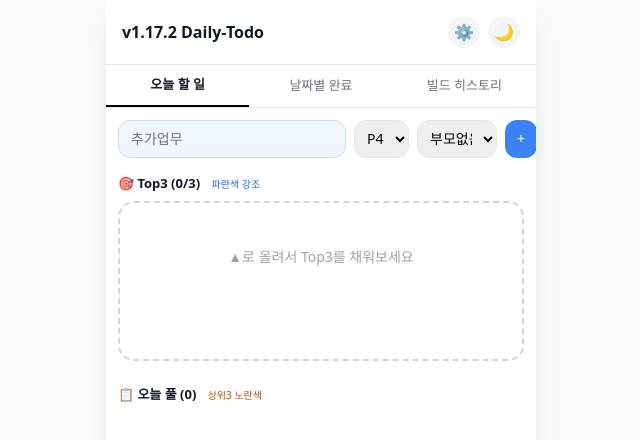
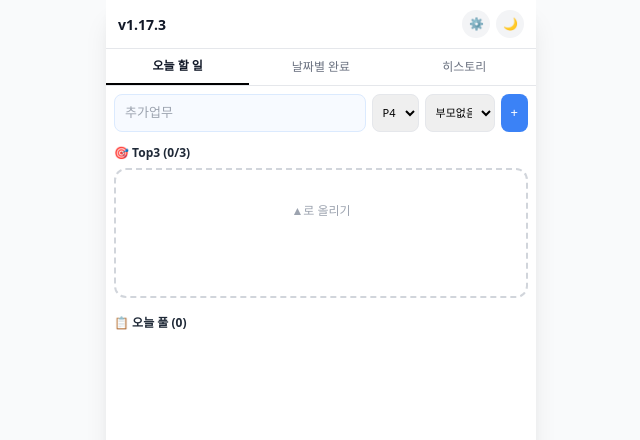
Before and after one commit to apoco211/Daily-Todo, a React (Vite) app: page / in a window 1280 px wide. Shown: the top 440 px of the page, without its empty margins (319-959 px from the left). Built offline with nearby package versions, Linux system fonts and the light colour scheme.

Commit message:
App.jsx 업데이트

```diff
--- a/src/App.jsx
+++ b/src/App.jsx
@@ -4,7 +4,7 @@ import { SortableContext, verticalListSortingStrategy, useSortable, arrayMove }
 import { CSS } from "@dnd-kit/utilities"
 
 const PROXY = "https://todoist-proxy.apoco211.workers.dev"
-const VERSION = "v1.17.2"
+const VERSION = "v1.17.3"
 
 function getRootId(task, taskMap) {
   if (!task) return null
@@ -17,69 +17,58 @@ function getRootId(task, taskMap) {
   return cur?.id || task.id
 }
 
+// v1.16.3 원본 그대로 - 카드 작고 효율적
 function SortableItem({ task, parentContent, isTop, isCandidate, hasChildren, expanded, onToggle, onMoveTop, onMoveDown, onComplete, onDelete, childrenList }) {
   const { attributes, listeners, setNodeRef, transform, transition, isDragging } = useSortable({ id: task.id })
   const style = { transform: CSS.Transform.toString(transform), transition, opacity: isDragging? 0.5 : 1 }
 
-  // 디자인 원본 유지, 색만 요청한 것만 - 진하게 수정
-  let cardClass = "bg-white dark:bg-gray-800 border border-gray-200 dark:border-gray-700"
-  if (isTop) cardClass = "bg-blue-100 dark:bg-blue-900/40 border-2 border-blue-300 dark:border-blue-600" // Top3 파란색 - 더 진하게
-  else if (isCandidate) cardClass = "bg-amber-50 dark:bg-amber-900/20 border-2 border-amber-300 dark:border-amber-600/50" // 풀 상위3 노란색 - 더 진하게
+  // 원래 디자인: 작고 컴팩트 p-2.5 text-[13px]
+  // 색만 요청한 것만 추가: Top3 파란, 풀 상위3 노란
+  let base = "rounded-lg p-2.5 flex flex-col gap-1 bg-white dark:bg-gray-800 border border-gray-200 dark:border-gray-700"
+  if (isTop) base = "rounded-lg p-2.5 flex flex-col gap-1 bg-blue-50 dark:bg-blue-900/20 border border-blue-200 dark:border-blue-700"
+  if (isCandidate) base = "rounded-lg p-2.5 flex flex-col gap-1 bg-amber-50/80 dark:bg-amber-900/10 border border-amber-200 dark:border-amber-800/40"
 
   return (
-    <div ref={setNodeRef} style={style} className={`rounded-xl p-3 flex flex-col gap-2 ${cardClass}`}>
-      <div className="flex items-start gap-2">
-        <button {...attributes} {...listeners} className="mt-1 text-gray-400 dark:text-gray-500 cursor-grab">≡</button>
+    <div ref={setNodeRef} style={style} className={base}>
+      <div className="flex items-center gap-1.5">
+        <button {...attributes} {...listeners} className="text-gray-300 dark:text-gray-600 cursor-grab text-[12px]">≡</button>
         <div className="flex-1 min-w-0">
-          {parentContent && <div className="text-[11px] text-gray-500 dark:text-gray-400 mb-0.5 truncate">{parentContent} ▸</div>}
-          <div className="text-[14px] leading-snug text-gray-900 dark:text-gray-100 break-words">{task.content}</div>
-          <div className="flex gap-1 mt-1">
-            {task.priority > 1 && <span className={`text-[10px] px-1.5 py-0.5 rounded font-bold ${task.priority===4?'bg-red-500 text-white':task.priority===3?'bg-orange-400 text-white':'bg-blue-400 text-white'}`}>P{task.priority}</span>}
-            {hasChildren && <span className="text-[10px] px-1.5 py-0.5 rounded bg-gray-200 dark:bg-gray-700 dark:text-gray-300">{childrenList?.length} 하위</span>}
-          </div>
+          {parentContent && <div className="text-[10px] text-gray-500 dark:text-gray-400 leading-none mb-0.5 truncate">{parentContent} ▸</div>}
+          <div className="text-[13px] leading-tight text-gray-900 dark:text-gray-100 truncate">{task.content}</div>
         </div>
-        <div className="flex flex-col gap-1 ml-1 shrink-0">
+        <div className="flex items-center gap-0.5 shrink-0">
+          {task.priority>1 && <span className={`text-[9px] px-1 py-0.5 rounded font-bold ${task.priority===4?'bg-red-500 text-white':task.priority===3?'bg-orange-400 text-white':'bg-blue-400 text-white'}`}>P{task.priority}</span>}
+          {hasChildren && <span className="text-[9px] px-1 py-0.5 rounded bg-gray-100 dark:bg-gray-700 dark:text-gray-300">{childrenList?.length}</span>}
           {!isTop? (
             <>
-              <button onClick={()=>onMoveTop(task.id)} className="w-7 h-7 bg-blue-500 hover:bg-blue-600 text-white rounded-lg text-xs font-bold">▲</button>
-              {hasChildren && <button onClick={()=>onToggle(task.id)} className="w-7 h-7 bg-gray-100 dark:bg-gray-700 dark:text-gray-200 rounded-lg text-[11px]">{expanded?'▲':'▼'}</button>}
-              <button onClick={()=>onDelete(task.id)} className="w-7 h-7 bg-gray-100 dark:bg-gray-700 dark:text-gray-200 rounded-lg text-xs">✕</button>
+              <button onClick={()=>onMoveTop(task.id)} className="w-6 h-6 bg-blue-500 text-white rounded-md text-[11px] font-bold">▲</button>
+              {hasChildren && <button onClick={()=>onToggle(task.id)} className="w-6 h-6 bg-gray-100 dark:bg-gray-700 dark:text-gray-200 rounded-md text-[10px]">{expanded?'▲':'▼'}</button>}
+              <button onClick={()=>onDelete(task.id)} className="w-6 h-6 bg-gray-100 dark:bg-gray-700 dark:text-gray-300 rounded-md text-[10px]">✕</button>
             </>
           ) : (
             <>
-              <button onClick={()=>onComplete(task.id)} className="w-7 h-7 bg-black dark:bg-white text-white dark:text-black rounded-lg text-xs font-bold">✓</button>
-              <button onClick={()=>onMoveDown(task.id)} className="w-7 h-7 bg-gray-100 dark:bg-gray-700 dark:text-gray-200 rounded-lg text-xs">▼</button>
+              <button onClick={()=>onComplete(task.id)} className="w-6 h-6 bg-black dark:bg-white text-white dark:text-black rounded-md text-[11px] font-bold">✓</button>
+              <button onClick={()=>onMoveDown(task.id)} className="w-6 h-6 bg-gray-100 dark:bg-gray-700 dark:text-gray-300 rounded-md text-[10px]">▼</button>
             </>
           )}
         </div>
       </div>
 
       {!isTop && expanded && childrenList?.length>0 && (
-        <div className="ml-6 mt-2 pl-3 border-l-2 border-gray-200 dark:border-gray-700 flex flex-col gap-2">
+        <div className="ml-5 pl-2.5 border-l border-gray-200 dark:border-gray-700 flex flex-col gap-1">
           {childrenList.map(child=>(
-            <div key={child.id} className="bg-gray-50 dark:bg-gray-900/50 rounded-lg p-2 flex justify-between items-center border dark:border-gray-700">
-              <div className="min-w-0">
-                <div className="text-[11px] text-gray-500 dark:text-gray-400 truncate">{task.content} ▸</div>
-                <div className="text-[13px] text-gray-900 dark:text-gray-100 truncate">{child.content}</div>
-              </div>
-              <div className="flex gap-1 ml-2">
-                <button onClick={()=>onMoveTop(child.id)} className="w-6 h-6 bg-blue-500 text-white rounded text-[10px]">▲</button>
-                <button onClick={()=>onDelete(child.id)} className="w-6 h-6 bg-gray-200 dark:bg-gray-700 dark:text-gray-200 rounded text-[10px]">✕</button>
-              </div>
+            <div key={child.id} className="flex items-center justify-between py-1">
+              <div className="min-w-0 flex-1"><div className="text-[10px] text-gray-400 dark:text-gray-500 truncate">{task.content} ▸</div><div className="text-[12px] text-gray-800 dark:text-gray-200 truncate">{child.content}</div></div>
+              <div className="flex gap-0.5 ml-2"><button onClick={()=>onMoveTop(child.id)} className="w-5 h-5 bg-blue-500 text-white rounded text-[9px]">▲</button><button onClick={()=>onDelete(child.id)} className="w-5 h-5 bg-gray-100 dark:bg-gray-700 rounded text-[9px]">✕</button></div>
             </div>
           ))}
         </div>
       )}
 
       {isTop && childrenList?.length>0 && (
-        <div className="ml-4 mt-1 pl-3 border-l-2 border-blue-300 dark:border-blue-600 flex flex-col gap-1.5">
-          <div className="text-[10px] text-blue-600 dark:text-blue-300">{childrenList.length}개 하위 포함 (1그룹)</div>
-          {childrenList.map(ch=>(
-            <div key={ch.id} className="text-[12px] bg-white dark:bg-gray-800 rounded px-2 py-1 flex justify-between text-gray-900 dark:text-gray-100">
-              <span className="truncate">• {ch.content}</span>
-              <button onClick={()=>onComplete(ch.id)} className="ml-2 text-[10px] bg-black dark:bg-white text-white dark:text-black rounded px-1.5">✓</button>
-            </div>
-          ))}
+        <div className="ml-4 pl-2.5 border-l border-blue-200 dark:border-blue-700 flex flex-col gap-0.5">
+          <div className="text-[9px] text-gray-500 dark:text-gray-400">{childrenList.length}개 하위</div>
+          {childrenList.map(ch=><div key={ch.id} className="text-[11px] text-gray-700 dark:text-gray-300 truncate">• {ch.content}</div>)}
         </div>
       )}
     </div>
@@ -88,7 +77,7 @@ function SortableItem({ task, parentContent, isTop, isCandidate, hasChildren, ex
 
 function TopDrop({ children }) {
   const { setNodeRef, isOver } = useDroppable({ id: "top-container" })
-  return <div ref={setNodeRef} className={`rounded-2xl border-2 border-dashed p-3 min-h-[160px] ${isOver?'border-blue-400 bg-blue-50/50 dark:bg-blue-900/20':'border-gray-300 dark:border-gray-600 bg-white dark:bg-gray-900'}`}>{children}</div>
+  return <div ref={setNodeRef} className={`rounded-xl border-2 border-dashed p-2 min-h-[130px] ${isOver?'border-blue-400 bg-blue-50/30':'border-gray-300 dark:border-gray-600'}`}>{children}</div>
 }
 
 export default function App() {
@@ -105,14 +94,12 @@ export default function App() {
   const [showToken, setShowToken] = useState(false)
   const [tmpToken, setTmpToken] = useState(token)
   const [completedFromTodoist, setCompletedFromTodoist] = useState([])
-  const [loadingCompleted, setLoadingCompleted] = useState(false)
 
   const sensors = useSensors(useSensor(PointerSensor, { activationConstraint: { distance: 8 } }))
   const taskMap = useMemo(()=>{ const m={}; tasks.forEach(t=>m[t.id]=t); return m }, [tasks])
   useEffect(()=>{ localStorage.setItem("top3Ids", JSON.stringify(top3Ids)) }, [top3Ids])
   useEffect(()=>{ localStorage.setItem("completed_logs", JSON.stringify(logs)) }, [logs])
   useEffect(()=>{ localStorage.setItem("dark", String(dark)); if(dark) document.documentElement.classList.add("dark"); else document.documentElement.classList.remove("dark") }, [dark])
-
   const getChildren = (parentId) => tasks.filter(t=>t.parent_id===parentId)
 
   const fetchTasks = async () => {
@@ -121,7 +108,7 @@ export default function App() {
       const res = await fetch(`${PROXY}/api/v1/tasks/filter?query=today%20|%20overdue`, { headers: { Authorization: `Bearer ${token}` } })
       const data = await res.json()
       const todays = data.results || data.tasks || data || []
-      // 하위업무 100% 표시 - 부모별 자식 추가 fetch
+      // 하위업무 100% - 부모별 fetch
       const childResults = await Promise.all(todays.map(async (t)=>{
         try{
           const r = await fetch(`${PROXY}/api/v1/tasks?parent_id=${t.id}`, { headers: { Authorization: `Bearer ${token}` } })
@@ -132,49 +119,30 @@ export default function App() {
       const allChildren = childResults.flat()
       const mergedMap = {}
       ;[...todays,...allChildren].forEach(t=>{ mergedMap[t.id]=t })
-      const merged = Object.values(mergedMap)
-      setTasks(merged)
-      const ids = new Set(merged.map(t=>t.id))
-      setTop3Ids(prev=>{
-        const filtered = prev.filter(id=>ids.has(id))
-        const seen = new Set()
-        const dedup=[]
-        const m = Object.fromEntries(merged.map(t=>[t.id,t]))
-        for(const id of filtered){
-          const root = getRootId(m[id], m)
-          if(!seen.has(root)){ seen.add(root); dedup.push(id) }
-        }
-        return dedup
-      })
+      setTasks(Object.values(mergedMap))
     }catch(e){ console.error(e) }
   }
 
   const fetchCompleted = async () => {
     if(!token) return
-    setLoadingCompleted(true)
     try{
-      const since = new Date(Date.now()-7*24*60*60*1000).toISOString()
+      const since = new Date(Date.now()-7*86400000).toISOString()
       const res = await fetch(`${PROXY}/api/v1/completed/get_all?since=${encodeURIComponent(since)}&limit=100`, { headers: { Authorization: `Bearer ${token}` } })
       const data = await res.json()
       setCompletedFromTodoist(data.items || [])
     }catch{ setCompletedFromTodoist([]) }
-    setLoadingCompleted(false)
   }
 
   useEffect(()=>{ fetchTasks() }, [token])
   useEffect(()=>{ if(activeTab==="history") fetchCompleted() }, [activeTab])
 
-  const getTop3GroupCount = () => {
-    const s=new Set()
-    top3Ids.forEach(id=>{ const t=taskMap[id]; if(t) s.add(getRootId(t, taskMap)) })
-    return s.size
-  }
+  const getTop3GroupCount = () => { const s=new Set(); top3Ids.forEach(id=>{ const t=taskMap[id]; if(t) s.add(getRootId(t, taskMap)) }); return s.size }
   const moveToTop = (id) => {
     const t=taskMap[id]; if(!t) return
     const root=getRootId(t, taskMap)
     const existing=new Set(top3Ids.map(tid=>taskMap[tid]?getRootId(taskMap[tid], taskMap):null).filter(Boolean))
     if(existing.has(root)) return
-    if(getTop3GroupCount()>=3){ alert("Top3는 최대 3개! (부모+하위 포함 1그룹)"); return }
+    if(getTop3GroupCount()>=3){ alert("Top3는 최대 3개!"); return }
     setTop3Ids(p=>[...p,id])
   }
   const moveDown = (id) => setTop3Ids(p=>p.filter(t=>t!==id))
@@ -240,31 +208,26 @@ export default function App() {
   return (
     <div className={`min-h-screen bg-gray-50 dark:bg-gray-950 flex justify-center ${dark?'dark':''}`}>
       <div className="w-full max-w-[430px] bg-white dark:bg-gray-900 min-h-screen shadow-xl flex flex-col" style={{paddingTop:"env(safe-area-inset-top)"}}>
-        <header className="flex justify-between items-center p-4 border-b dark:border-gray-800">
-          <div className="font-bold text-gray-900 dark:text-white">{VERSION} Daily-Todo</div>
-          <div className="flex gap-2">
-            <button onClick={()=>setShowToken(!showToken)} className="w-8 h-8 rounded-full bg-gray-100 dark:bg-gray-800 dark:text-white">⚙️</button>
-            <button onClick={()=>setDark(!dark)} className="w-8 h-8 rounded-full bg-gray-100 dark:bg-gray-800 dark:text-white">{dark?'☀️':'🌙'}</button>
-          </div>
+        <header className="flex justify-between items-center px-3 py-2.5 border-b dark:border-gray-800">
+          <div className="font-bold text-[14px] text-gray-900 dark:text-white">{VERSION}</div>
+          <div className="flex gap-1.5"><button onClick={()=>setShowToken(!showToken)} className="w-7 h-7 rounded-full bg-gray-100 dark:bg-gray-800 dark:text-white text-[12px]">⚙️</button><button onClick={()=>setDark(!dark)} className="w-7 h-7 rounded-full bg-gray-100 dark:bg-gray-800 dark:text-white text-[12px]">{dark?'☀️':'🌙'}</button></div>
         </header>
-        {showToken && <div className="p-3 bg-yellow-50 dark:bg-yellow-900/20 border-b dark:border-gray-800 flex gap-2"><input value={tmpToken} onChange={e=>setTmpToken(e.target.value)} placeholder="Todoist token" className="flex-1 px-2 py-1.5 rounded border text-xs dark:bg-gray-800 dark:text-white dark:border-gray-700" /><button onClick={()=>{localStorage.setItem("todoist_token", tmpToken); setToken(tmpToken); setShowToken(false)}} className="bg-black dark:bg-white text-white dark:text-black px-3 rounded text-xs font-bold">저장</button></div>}
-        <div className="flex border-b dark:border-gray-800">
-          {["today","history","changelog"].map(tab=><button key={tab} onClick={()=>setActiveTab(tab)} className={`flex-1 py-2.5 text-[13px] ${activeTab===tab?'border-b-2 border-black dark:border-white font-bold text-gray-900 dark:text-white':'text-gray-500 dark:text-gray-400'}`}>{tab==="today"?"오늘 할 일":tab==="history"?"날짜별 완료":"빌드 히스토리"}</button>)}
-        </div>
-        {activeTab==="today" && <div className="flex-1 overflow-auto p-3 flex flex-col gap-4">
-          <div className="flex gap-2">
-            <input value={newContent} onChange={e=>setNewContent(e.target.value)} placeholder="추가업무" className="flex-1 px-3 py-2 rounded-xl border bg-blue-50 dark:bg-gray-800 dark:text-white dark:border-gray-700 border-blue-200 text-sm text-gray-900 placeholder-gray-500 dark:placeholder-gray-400" />
-            <select value={newPri} onChange={e=>setNewPri(Number(e.target.value))} className="px-2 rounded-xl border text-sm dark:bg-gray-800 dark:text-white"><option value={1}>P4</option><option value={2}>P3</option><option value={3}>P2</option><option value={4}>P1</option></select>
-            <select value={newParent} onChange={e=>setNewParent(e.target.value)} className="px-2 rounded-xl border text-sm dark:bg-gray-800 dark:text-white max-w-[80px]"><option value="">부모없음</option>{tasks.filter(t=>!t.parent_id).map(t=><option key={t.id} value={t.id}>{t.content.slice(0,10)}</option>)}</select>
-            <button onClick={addTask} className="bg-blue-500 text-white px-3 rounded-xl text-sm">+</button>
+        {showToken && <div className="p-2 bg-yellow-50 dark:bg-yellow-900/20 border-b flex gap-2"><input value={tmpToken} onChange={e=>setTmpToken(e.target.value)} placeholder="Todoist token" className="flex-1 px-2 py-1 rounded border text-[11px] dark:bg-gray-800 dark:text-white" /><button onClick={()=>{localStorage.setItem("todoist_token", tmpToken); setToken(tmpToken); setShowToken(false)}} className="bg-black text-white px-2.5 rounded text-[11px]">저장</button></div>}
+        <div className="flex border-b dark:border-gray-800">{["today","history","changelog"].map(tab=><button key={tab} onClick={()=>setActiveTab(tab)} className={`flex-1 py-2 text-[12px] ${activeTab===tab?'border-b-2 border-black dark:border-white font-bold text-gray-900 dark:text-white':'text-gray-500 dark:text-gray-400'}`}>{tab==="today"?"오늘 할 일":tab==="history"?"날짜별 완료":"히스토리"}</button>)}</div>
+        {activeTab==="today" && <div className="flex-1 overflow-auto p-2 flex flex-col gap-3">
+          <div className="flex gap-1.5">
+            <input value={newContent} onChange={e=>setNewContent(e.target.value)} placeholder="추가업무" className="flex-1 px-2.5 py-2 rounded-lg border bg-blue-50/50 dark:bg-gray-800 border-blue-100 dark:border-gray-700 text-[13px] text-gray-900 dark:text-white placeholder-gray-400" />
+            <select value={newPri} onChange={e=>setNewPri(Number(e.target.value))} className="px-1.5 rounded-lg border text-[11px] dark:bg-gray-800 dark:text-white"><option value={1}>P4</option><option value={2}>P3</option><option value={3}>P2</option><option value={4}>P1</option></select>
+            <select value={newParent} onChange={e=>setNewParent(e.target.value)} className="px-1.5 rounded-lg border text-[11px] dark:bg-gray-800 dark:text-white max-w-[70px]"><option value="">부모없음</option>{tasks.filter(t=>!t.parent_id).map(t=><option key={t.id} value={t.id}>{t.content.slice(0,10)}</option>)}</select>
+            <button onClick={addTask} className="bg-blue-500 text-white px-2.5 rounded-lg text-[13px]">+</button>
           </div>
           <DndContext sensors={sensors} collisionDetection={closestCenter} onDragEnd={handleDragEnd}>
-            <div className="flex flex-col gap-2"><div className="text-[13px] font-bold text-gray-900 dark:text-white">🎯 Top3 ({getTop3GroupCount()}/3) <span className="text-[10px] font-normal text-blue-600 dark:text-blue-300 ml-2">파란색 강조</span></div><TopDrop>{top3Ids.length===0? <div className="text-center text-gray-400 dark:text-gray-500 text-sm py-8">▲로 올려서 Top3를 채워보세요</div> : <SortableContext items={top3Ids} strategy={verticalListSortingStrategy}><div className="flex flex-col gap-2">{top3Ids.map(id=>{ const t=taskMap[id]; if(!t) return null; const children=getChildren(id); return <SortableItem key={id} task={t} isTop={true} hasChildren={children.length>0} childrenList={children} onComplete={completeTask} onMoveDown={moveDown} onDelete={deleteLocal} /> })}</div></SortableContext>}</TopDrop></div>
-            <div className="flex flex-col gap-2 mt-2"><div className="text-[13px] font-bold text-gray-900 dark:text-white">📋 오늘 풀 ({poolTasks.length}) <span className="text-[10px] font-normal text-amber-700 dark:text-amber-300 ml-2">상위3 노란색</span></div><SortableContext items={poolTasks.map(t=>t.id)} strategy={verticalListSortingStrategy}><div className="flex flex-col gap-2">{poolTasks.map((t, idx)=>{ const children=getChildren(t.id); const isCandidate=idx<3; const expanded=expandedIds.has(t.id); return <SortableItem key={t.id} task={t} isCandidate={isCandidate} hasChildren={children.length>0} expanded={expanded} childrenList={children} onToggle={(pid)=>setExpandedIds(prev=>{ const n=new Set(prev); if(n.has(pid)) n.delete(pid); else n.add(pid); return n })} onMoveTop={moveToTop} onDelete={deleteLocal} /> })}</div></SortableContext></div>
+            <div className="flex flex-col gap-1.5"><div className="text-[12px] font-bold text-gray-800 dark:text-gray-200">🎯 Top3 ({getTop3GroupCount()}/3)</div><TopDrop>{top3Ids.length===0? <div className="text-center text-gray-400 dark:text-gray-500 text-[12px] py-6">▲로 올리기</div> : <SortableContext items={top3Ids} strategy={verticalListSortingStrategy}><div className="flex flex-col gap-1.5">{top3Ids.map(id=>{ const t=taskMap[id]; if(!t) return null; const children=getChildren(id); return <SortableItem key={id} task={t} isTop={true} hasChildren={children.length>0} childrenList={children} onComplete={completeTask} onMoveDown={moveDown} onDelete={deleteLocal} /> })}</div></SortableContext>}</TopDrop></div>
+            <div className="flex flex-col gap-1.5 mt-1"><div className="text-[12px] font-bold text-gray-800 dark:text-gray-200">📋 오늘 풀 ({poolTasks.length})</div><SortableContext items={poolTasks.map(t=>t.id)} strategy={verticalListSortingStrategy}><div className="flex flex-col gap-1.5">{poolTasks.map((t, idx)=>{ const children=getChildren(t.id); const isCandidate=idx<3; const expanded=expandedIds.has(t.id); return <SortableItem key={t.id} task={t} isCandidate={isCandidate} hasChildren={children.length>0} expanded={expanded} childrenList={children} onToggle={(pid)=>setExpandedIds(prev=>{ const n=new Set(prev); if(n.has(pid)) n.delete(pid); else n.add(pid); return n })} onMoveTop={moveToTop} onDelete={deleteLocal} /> })}</div></SortableContext></div>
           </DndContext>
         </div>}
-        {activeTab==="history" && <div className="flex-1 overflow-auto p-3"><div className="flex justify-between mb-3"><div className="font-bold text-sm text-gray-900 dark:text-white">완료 기록 (7일 + 로컬)</div><button onClick={fetchCompleted} className="text-xs bg-gray-100 dark:bg-gray-800 dark:text-white px-2 py-1 rounded">{loadingCompleted?"...":"🔄 새로고침"}</button></div>{groupedLogs.map(([date, items])=><div key={date} className="border dark:border-gray-700 rounded-xl p-3 bg-gray-50 dark:bg-gray-800/50 mb-3"><div className="font-bold text-xs mb-2 text-gray-900 dark:text-white">{date} ({items.length})</div><div className="flex flex-col gap-1.5">{items.map(it=><div key={it.id+"_"+it.completedAt} className="text-[13px] bg-white dark:bg-gray-900 rounded-lg p-2 border dark:border-gray-700 flex justify-between text-gray-900 dark:text-gray-100"><span>{it.content}</span>{it.fromTodoist && <span className="text-[9px] bg-blue-100 text-blue-700 px-1 rounded">Todoist</span>}</div>)}</div></div>)}</div>}
-        {activeTab==="changelog" && <div className="p-3 text-xs text-gray-900 dark:text-gray-100"><div className="font-bold mb-2">v1.17.2 다크모드 글씨 수정 + 색 진하게</div><ul className="list-disc pl-4 space-y-1"><li>다크모드에서 글씨 안 보이는 버그 수정 (dark:text-white 추가)</li><li>Top3 파란색 bg-blue-100 border-blue-300 진하게, 풀 상위3 노란색 bg-amber-50 border-amber-300 진하게</li><li>하위업무 100% 표시: parent_id 별도 fetch</li><li>디자인은 v1.16.3 원본 그대로 유지</li></ul></div>}
+        {activeTab==="history" && <div className="flex-1 overflow-auto p-2">{groupedLogs.map(([date, items])=><div key={date} className="border dark:border-gray-700 rounded-lg p-2 bg-gray-50 dark:bg-gray-800/50 mb-2"><div className="font-bold text-[11px] mb-1 text-gray-900 dark:text-white">{date} ({items.length})</div><div className="flex flex-col gap-1">{items.map(it=><div key={it.id+"_"+it.completedAt} className="text-[12px] bg-white dark:bg-gray-900 rounded p-1.5 border dark:border-gray-700 flex justify-between text-gray-900 dark:text-gray-100"><span className="truncate">{it.content}</span>{it.fromTodoist && <span className="text-[8px] bg-blue-100 text-blue-700 px-1 rounded ml-1">T</span>}</div>)}</div></div>)}</div>}
+        {activeTab==="changelog" && <div className="p-2 text-[11px] text-gray-700 dark:text-gray-300">v1.17.3 디자인 원복 + 하위업무 100% + 1주일치 + 색만 Top3 파란/풀Top3 노란</div>}
       </div>
     </div>
   )
```
